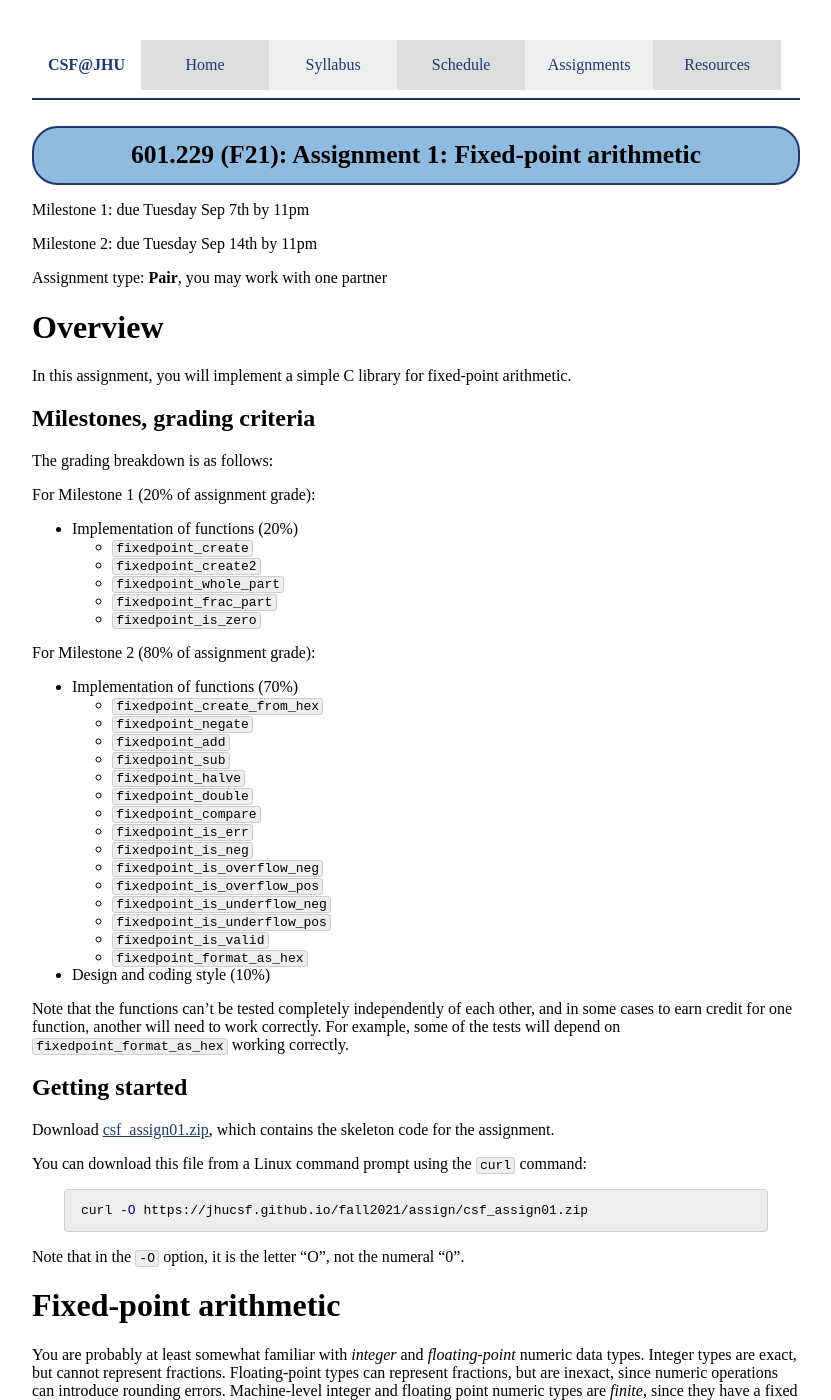
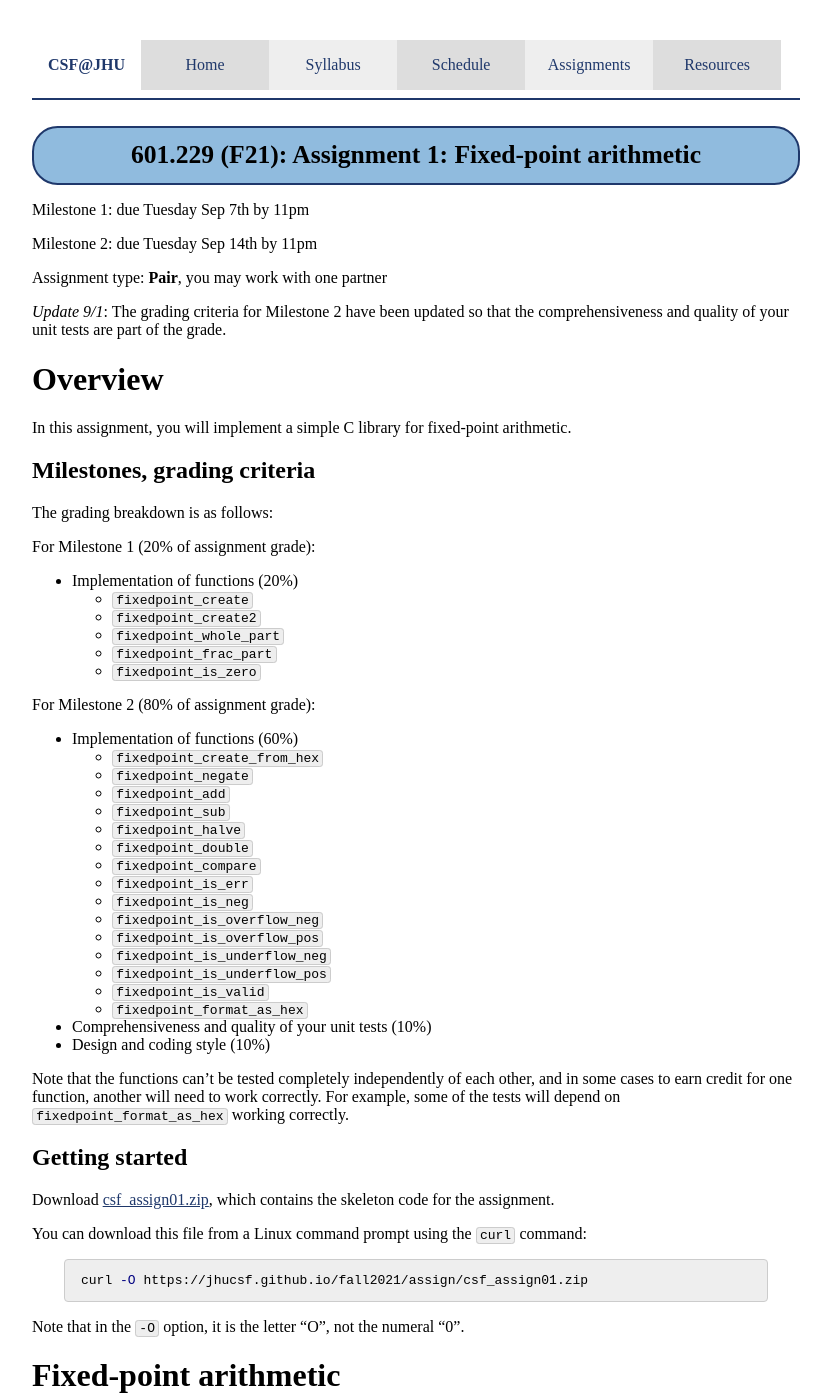
Before and after one commit to jhucsf/fall2021, a Jekyll site: the page built from assign/assign01.md, in a window 1280 px wide and 1400 px high. Shown: the whole window, without its empty margins (224-1055 px from the left). Built offline with Jekyll 4.4.1, drawn with Linux system fonts in a browser that asks for light colours.

Commit message:
unit tests are part of grading criteria for MS2

```diff
--- a/assign/assign01.md
+++ b/assign/assign01.md
@@ -8,6 +8,9 @@ Milestone 1: due Tuesday Sep 7th by 11pm
 Milestone 2: due Tuesday Sep 14th by 11pm
 
 Assignment type: **Pair**, you may work with one partner
+
+*Update 9/1*: The grading criteria for Milestone 2 have been updated so that
+the comprehensiveness and quality of your unit tests are part of the grade.
 
 # Overview
 
@@ -28,7 +31,7 @@ For Milestone 1 (20% of assignment grade):
 
 For Milestone 2 (80% of assignment grade):
 
-* Implementation of functions (70%)
+* Implementation of functions (60%)
   - `fixedpoint_create_from_hex`
   - `fixedpoint_negate`
   - `fixedpoint_add`
@@ -44,6 +47,7 @@ For Milestone 2 (80% of assignment grade):
   - `fixedpoint_is_underflow_pos`
   - `fixedpoint_is_valid`
   - `fixedpoint_format_as_hex`
+* Comprehensiveness and quality of your unit tests (10%)
 * Design and coding style (10%)
 
 Note that the functions can't be tested completely independently of each other, and
```
Also changed, not shown: index.md (+1 -0 lines).
